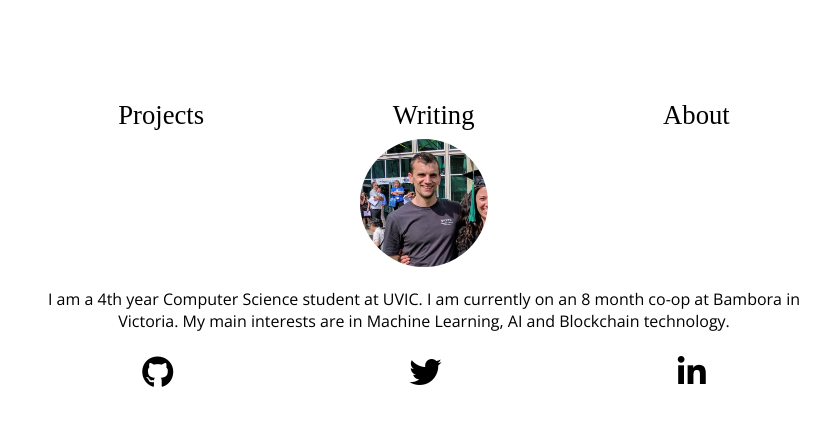
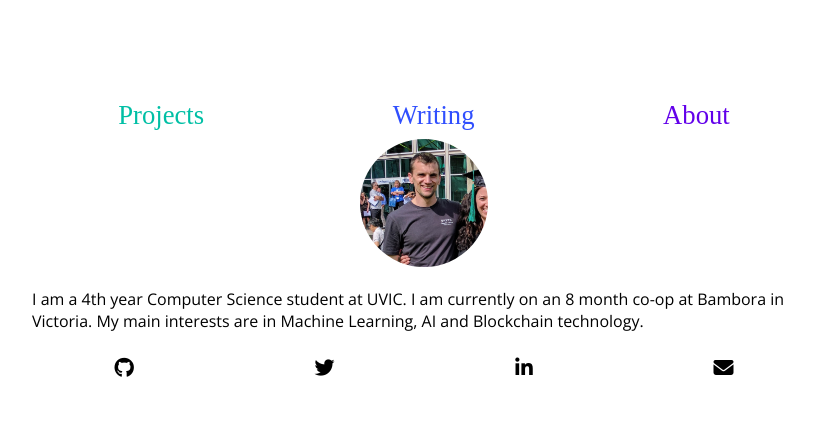
Before and after one commit to jordanmckinney/blog, a React app: page / in a window 1280 px wide. Shown: the top 426 px of the page, without its empty margins (216-1046 px from the left). Built offline with nearby package versions, Linux system fonts and the light colour scheme; a web font is replaced by a local one.

Commit message:
3 color nav bar, 4 links in footer

```diff
--- a/src/components/footer/Footer.css
+++ b/src/components/footer/Footer.css
@@ -1,17 +1,10 @@
 .footer {
   height: 20px;
-  /* background: #e5e5e5; */
   display: flex;
   justify-content: space-around;
 }
 
-.footer a {
-  text-decoration: none;
-  color: black;
-  text-decoration: none;
-}
-
-.footer .fa {
+.fa {
   color: black;
   -o-transition:.4s;
   -ms-transition:.4s;
@@ -20,6 +13,6 @@
   transition:.4s;
 }
 
-.footer .fa:hover {
-  color: #2d45ff;
+.fa:hover {
+  color: #E040FB;
 }
--- a/src/components/footer/Footer.js
+++ b/src/components/footer/Footer.js
@@ -4,9 +4,10 @@ import './Footer.css';
 
 const Footer = () => (
     <div className="footer">
-        <a href="https://github.com/JordanMcKinney" target="_blank"><i className="fa fa-github fa-2x"></i></a>
-        <a href="https://twitter.com/JordanMMcKinney" target="_blank"><i className="fa fa-twitter fa-2x"></i></a>
-        <a href="https://www.linkedin.com/in/JordanMMcKinney" target="_blank"><i className="fa fa-linkedin fa-2x"></i></a>
+        <a href="https://github.com/JordanMcKinney" target="_blank"><i className="fa fa-github fa-lg"></i></a>
+        <a href="https://twitter.com/JordanMMcKinney" target="_blank"><i className="fa fa-twitter fa-lg"></i></a>
+        <a href="https://www.linkedin.com/in/JordanMMcKinney" target="_blank"><i className="fa fa-linkedin fa-lg"></i></a>
+        <a href="mailto@jordanmmck@gmail.com" target="_top"><i className="fa fa-envelope fa-lg"></i></a>
     </div>
 )
 
--- a/src/components/navbar/NavBar.css
+++ b/src/components/navbar/NavBar.css
@@ -7,11 +7,9 @@
   font-size: 20pt;
   display: flex;
   justify-content: space-around;
-  /* background: #e5e5e5; */
 }
 
-.navbar a {
-  color: black;
+a {
   text-decoration: none;
   -o-transition:.4s;
   -ms-transition:.4s;
@@ -20,10 +18,22 @@
   transition:.4s;
 }
 
-.navbar a:hover {
-  color: #2d45ff;
+.projects {
+  color: #00BFA5;
 }
 
-.navbar a:focus {
-  color: #532dff;
+.writing {
+  color: #304FFE;
 }
+
+.about {
+  color: #6200EA;
+}
+
+a:hover {
+  color: black;
+}
+
+a:focus {
+  /* color: black; */
+}
--- a/src/components/navbar/NavBar.js
+++ b/src/components/navbar/NavBar.js
@@ -7,9 +7,9 @@ const NavBar = () => (
     <div>
         <div className="header"></div>
         <div className="navbar">
-            <Link to="/projects">Projects</Link>
-            <Link to="/writing">Writing</Link>
-            <Link to="/about">About</Link>
+            <Link to="/projects" className="projects">Projects</Link>
+            <Link to="/writing" className="writing">Writing</Link>
+            <Link to="/about" className="about">About</Link>
         </div>
     </div>
 )
--- a/src/containers/about/About.css
+++ b/src/containers/about/About.css
@@ -1,6 +1,10 @@
 .about-container {
   padding: 8px;
   text-align: center;
+}
+
+p {
+  text-align: left;
 }
 
 .headshot {
--- a/src/containers/app/App.js
+++ b/src/containers/app/App.js
@@ -5,8 +5,8 @@ import About from '../../containers/about/About';
 import Projects from '../../containers/projects/Projects';
 import Writings from '../../containers/writing/Writing';
 import NavBar from '../../components/navbar/NavBar';
+import './App.css';
 
-import './App.css';
 
 const App = () => (
   <Router>
```
Also changed, not shown: src/containers/app/App.css (indentation only), src/index.css (line endings or trailing spaces).
